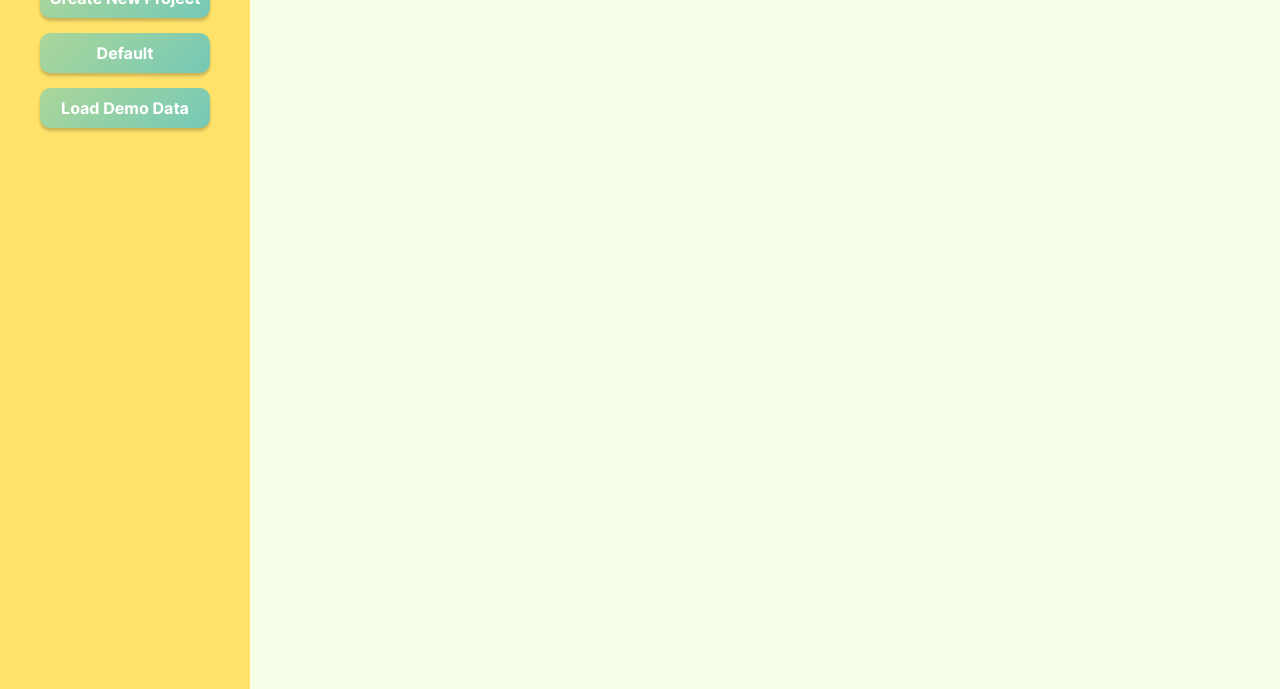
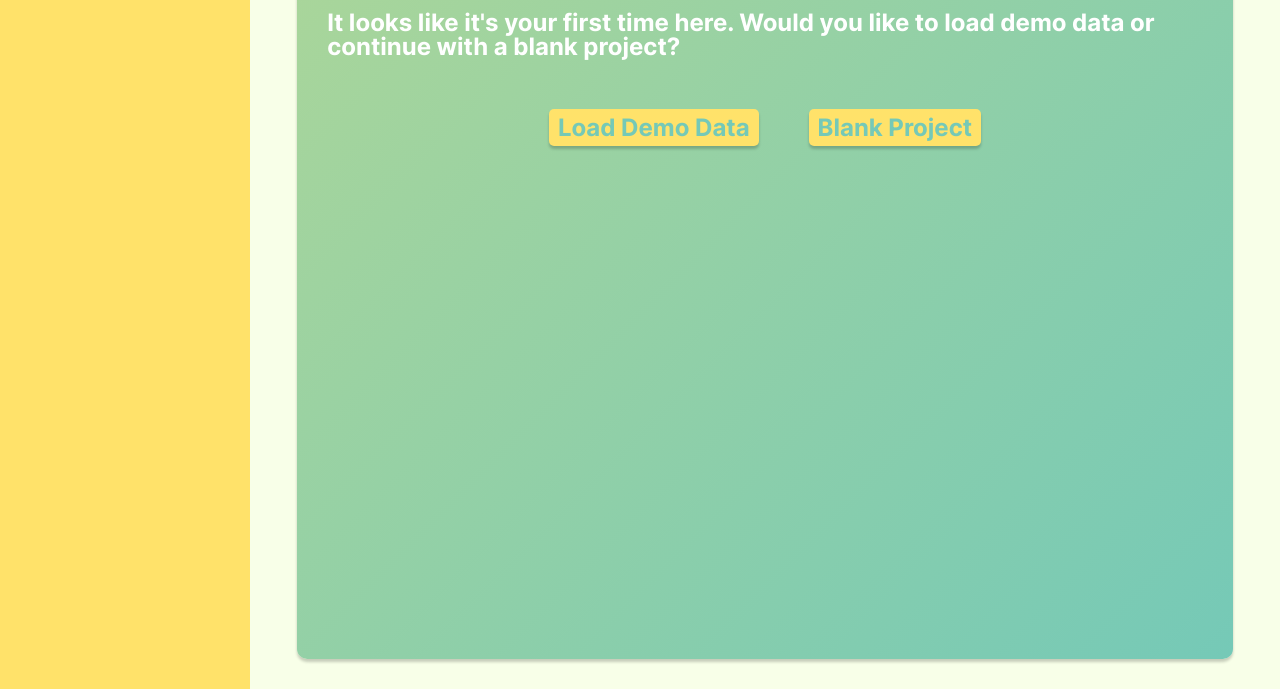
Before and after one commit to ChrisSturgeon/odin-toDo, a website built with webpack: page dist/index.html in a window 1280 px wide. Shown: the part 111-800 px from the top of the page. Built offline with nearby package versions, Linux system fonts and the light colour scheme.

Commit message:
Add reset all button

```diff
--- a/src/domEvents.js
+++ b/src/domEvents.js
@@ -1,4 +1,3 @@
-
 import { format, parseJSON } from 'date-fns'
 import { project, projectNames, fetchProject, completeTask, removeTask, saveProject } from './projects.js'
 import { loadSampleData, loadBlankProject } from './sampleData.js';
@@ -15,26 +14,7 @@ export function makeSideBar() {
   var title = document.createElement('h1');
   title.innerText = "Do It!"
   sideBar.appendChild(title);
-  var collapseBtn = document.createElement('button');
-  collapseBtn.innerText = "Create New Project";
-  collapseBtn.addEventListener('click', () => {
-    document.getElementById('newArea').style.display = "block";
-  });
-  sideBar.appendChild(collapseBtn);
 
-  var newArea = document.createElement('div');
-  sideBar.appendChild(newArea);
-  newArea.classList.add('newArea');
-  newArea.setAttribute('id', 'newArea');
-
-  var newProjectInput = document.createElement('input');
-  newProjectInput.setAttribute('id', 'projectInput');
-  newArea.appendChild(newProjectInput);
-
-  var submitBtn = document.createElement('button');
-  submitBtn.innerText = "Add";
-  submitBtn.addEventListener('click', (createProject));
-  newArea.appendChild(submitBtn);
 
   const btnArea = document.createElement('div');
   btnArea.classList.add('projectBtns');
@@ -48,16 +28,15 @@ export function makeSideBar() {
     btnArea.appendChild(btn);
   };
 
-  var demoBtn = document.createElement('button');
-  demoBtn.innerText = 'Load Demo Data';
-  demoBtn.setAttribute('id', 'demoBtn');
-  demoBtn.addEventListener('click', () => {
-    loadSampleData();
-    activeProject = 'cleaning';
-    makeSideBar();
-    refreshTasks();
+  var resetBtn = document.createElement('button');
+  resetBtn.innerText = "Reset All";
+  resetBtn.addEventListener('click', () => {
+    localStorage.clear();
+    window.location.reload();
   })
-  sideBar.appendChild(demoBtn);
+  sideBar.appendChild(resetBtn);
+
+
 
 };
 
@@ -440,56 +419,49 @@ function saveEdit() {
 export function homePage() {
 
   if (localStorage.length == 0) {
-    loadBlankProject();
     activeProject = 'default';
-    makeSideBar();
+    createFrame('Welcome!');
+
+    var frame = document.getElementById('taskFrame');
+    frame.classList.add('taskFrame')
+
+    var intro = document.createElement('p');
+
+    intro.innerText = "It looks like it's your first time here. Would you like to load demo data or continue with a blank project?";
+    frame.appendChild(intro);
+
+    var btns = document.createElement('div');
+    btns.classList.add('taskBtns');
+    frame.appendChild(btns);
+
+    var demoBtn = document.createElement('button');
+    demoBtn.innerText = 'Load Demo Data';
+    demoBtn.setAttribute('id', 'demoBtn');
+    demoBtn.addEventListener('click', () => {
+      loadSampleData();
+      activeProject = 'cleaning';
+      makeSideBar();
+      refreshTasks();
+    })
+    btns.appendChild(demoBtn);
+
+    var blankProjectBtn = document.createElement('button');
+    blankProjectBtn.innerText = 'Blank Project';
+    blankProjectBtn.addEventListener('click', () => {
+      loadBlankProject();
+      activeProject = 'default';
+      makeSideBar();
+      refreshTasks();
+    })
+    btns.appendChild(blankProjectBtn);
+
   } else {
     activeProject = Object.keys(localStorage)[0];
-
+    console.log('Test');
+    refreshTasks();
     makeSideBar();
-  }
-
-
-  // createFrame('Welcome!');
-  // var frame = document.getElementById('taskFrame');
-  // var intro = document.createElement('p');
-  // var btns = document.createElement('div');
-  // btns.classList.add('homeBtn')
-  // frame.appendChild(btns);
-
-  // if (localStorage.length == 0 ) {
-  //   loadSampleData();
-  // }
-  // makeSideBar();
-
-
-
-  // var blankProjectBtn = document.createElement('button');
-  // blankProjectBtn.innerText = 'Blank project';
-  // blankProjectBtn.addEventListener('click', () => {
-  //   loadBlankProject();
-  //   activeProject = 'cleaning';
-  //   makeSideBar();
-  //   refreshTasks();
-  // })
-
-
-
-  // btns.appendChild(blankProjectBtn);
-
-  // var demoProjectBtn = document.createElement('button');
-  // demoProjectBtn.innerText = "Demo project";
-  // demoProjectBtn.addEventListener('click', () => {
-  //   loadSampleData();
-  //   activeProject = 'default';
-  //   makeSideBar();
-  //   refreshTasks();
-  // })
-
-
-  // btns.appendChild(demoProjectBtn);
-
-}
+  };
+};
 
 // Capitalises given word
 function capitalise(word) {
--- a/src/style.css
+++ b/src/style.css
@@ -91,10 +91,8 @@ button:hover {
 #sideBar {
   background-color: #ffe26a;
   grid-row: 1 / 4;
-  display: flex;
-  flex-direction: column;;
-  align-items: center;
-  gap: 15px;
+  display: grid;
+  grid-template-rows: auto 1fr 50px;;
   padding: 10px 40px;
 }
 
@@ -129,6 +127,10 @@ button:hover {
   transform: scale(1.1);
 }
 
+#demoBtn {
+  justify-self: flex-end;
+}
+
 
 .projectBtns {
   display: flex;
@@ -145,6 +147,12 @@ button:hover {
   display: flex;
   justify-content: center;
   align-items: center;
+}
+
+p {
+  padding-bottom: 50px;
+  font-family: InterBold;
+  font-size: 1.5rem;
 }
 
 .newTaskForm {
```
Also changed, not shown: dist/bundle.js, dist/index.html, src/index.js (line endings or trailing spaces), 1 other file.
